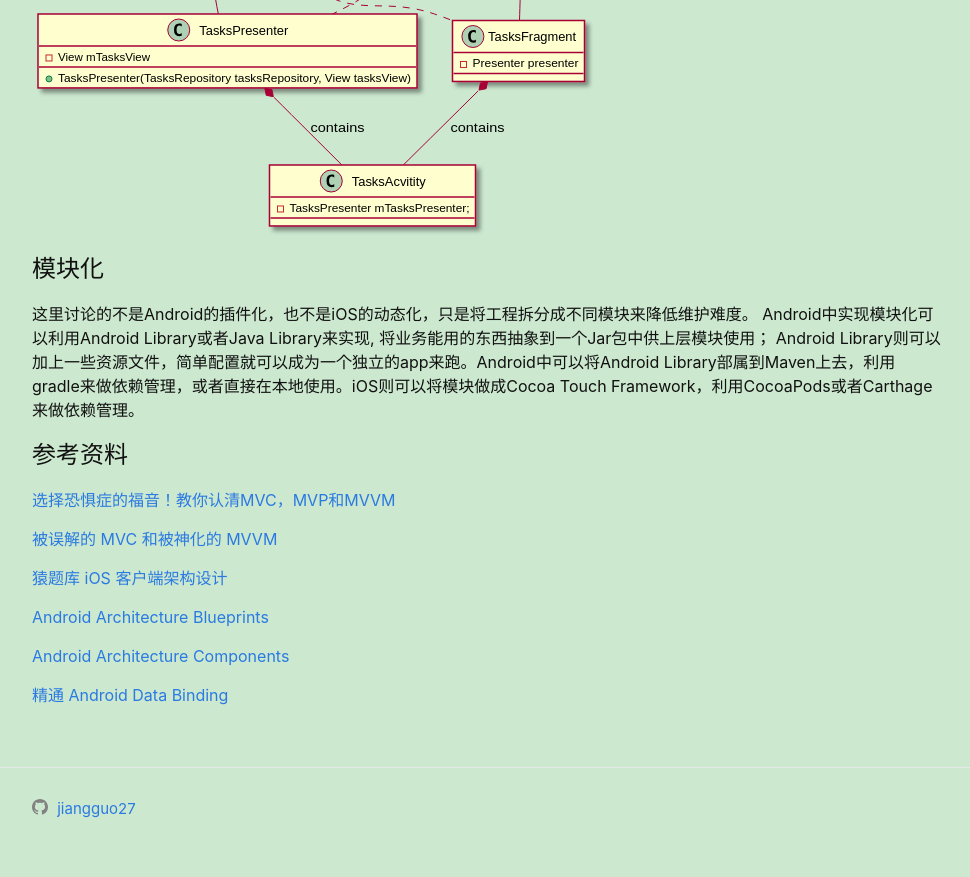
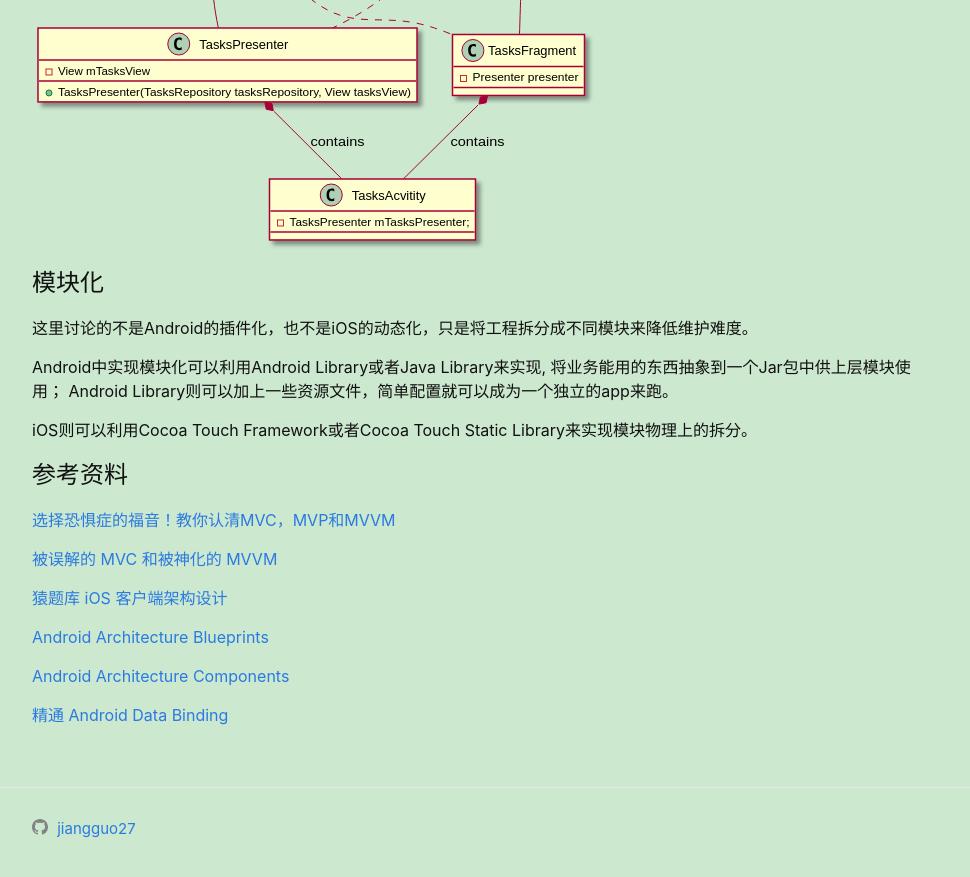
Before and after one commit to jiangguo27/jiangguo27.github.io, a Jekyll site: the page built from _posts/2018-03-19-Mobile-App-GUI-Architecture.md, in a window 1280 px wide and 900 px high, scrolled down 1918 px. Shown: the top 877 px of the window, without its empty margins (153-1123 px from the left). Built offline with Jekyll 4.4.1, drawn with Linux system fonts in a browser that asks for light colours.

Commit message:
chore: update

```diff
--- a/_posts/2018-03-19-Mobile-App-GUI-Architecture.md
+++ b/_posts/2018-03-19-Mobile-App-GUI-Architecture.md
@@ -40,8 +40,11 @@ categories: app
 # 模块化
 
 这里讨论的不是Android的插件化，也不是iOS的动态化，只是将工程拆分成不同模块来降低维护难度。
+
 Android中实现模块化可以利用Android Library或者Java Library来实现, 将业务能用的东西抽象到一个Jar包中供上层模块使用；
-Android Library则可以加上一些资源文件，简单配置就可以成为一个独立的app来跑。Android中可以将Android Library部属到Maven上去，利用gradle来做依赖管理，或者直接在本地使用。iOS则可以将模块做成Cocoa Touch Framework，利用CocoaPods或者Carthage来做依赖管理。
+Android Library则可以加上一些资源文件，简单配置就可以成为一个独立的app来跑。
+
+iOS则可以利用Cocoa Touch Framework或者Cocoa Touch Static Library来实现模块物理上的拆分。
 
 # 参考资料
 
```
Also changed, not shown: assets/images/2018/AppArchitecture.svg.
